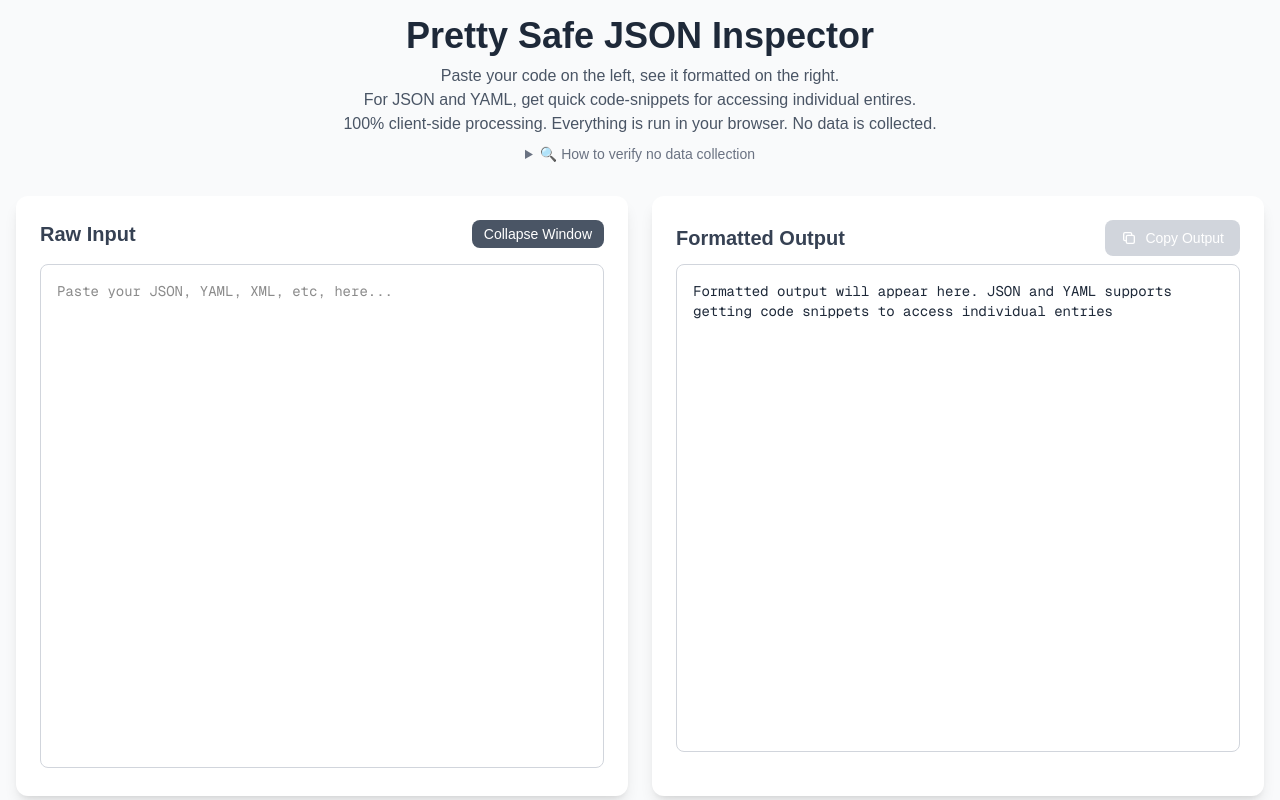
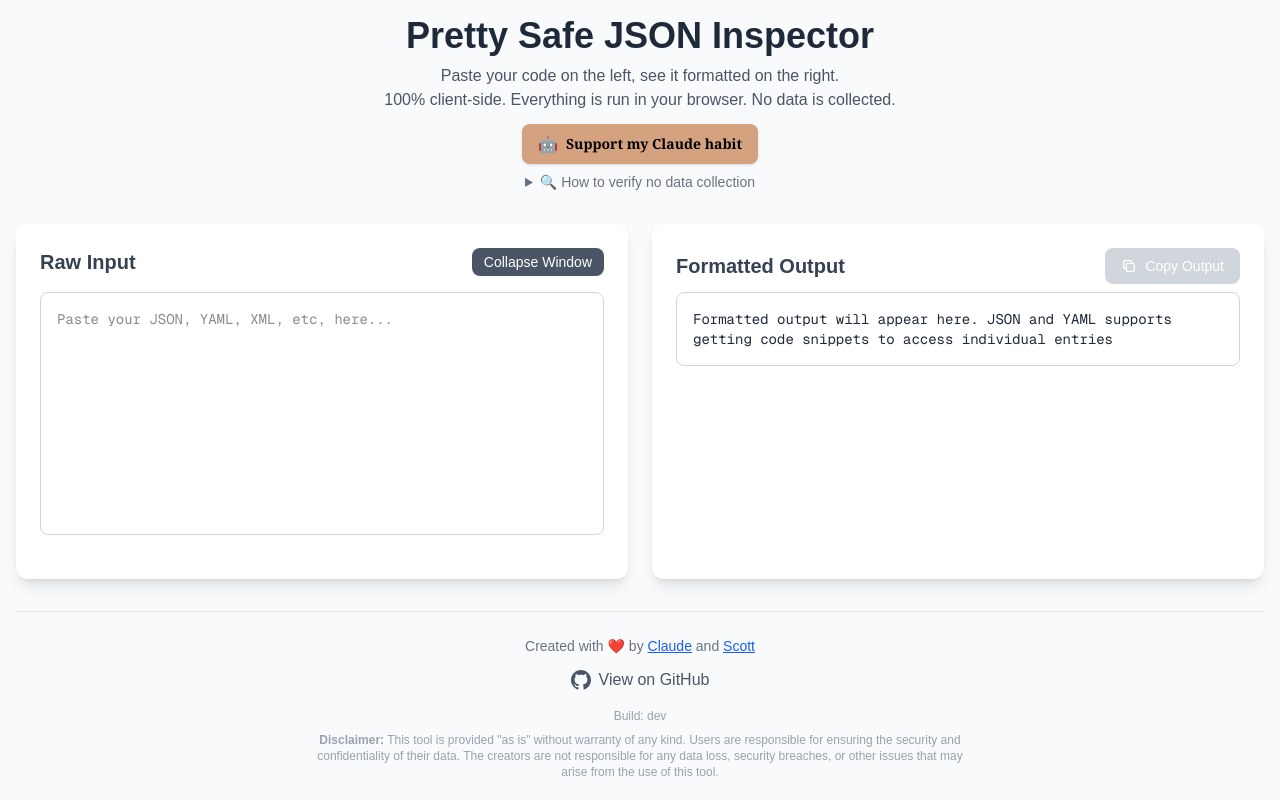
Before and after one commit to GreatScott/pretty-safe-json-inspector, a Next.js app: page / in a window 1280 px wide. Shown: the top 800 px of the page. Built offline with nearby package versions, Linux system fonts and the light colour scheme.

Commit message:
Cleaned up formatting. added buy me coffee link / claude support

```diff
--- a/src/app/page.tsx
+++ b/src/app/page.tsx
@@ -394,8 +394,8 @@
   };
 
   return (
-    <div className="min-h-screen bg-gray-50 p-4">
-      <div className="max-w-7xl mx-auto">
+    <div className="min-h-screen bg-gray-50 p-4 flex flex-col">
+      <div className="max-w-7xl mx-auto flex-1 flex flex-col">
         <header className="text-center mb-8">
           <h1 className="text-4xl font-bold text-gray-800 mb-2">
             Pretty Safe JSON Inspector
@@ -404,10 +404,23 @@
             Paste your code on the left, see it formatted on the right.
           </p>
           <p className="text-gray-600">
-            For JSON and YAML, get quick code-snippets for accessing individual entires.
+            100% client-side. Everything is run in your browser. No data is collected.
           </p>
+          <div className="mt-3">
+            <a
+              href="https://buymeacoffee.com/greatscott"
+              target="_blank"
+              rel="noopener noreferrer"
+              className="inline-flex items-center gap-2 px-4 py-2 rounded-lg transition-colors font-bold text-sm shadow-sm text-black hover:opacity-90"
+              style={{
+                backgroundColor: '#D4A27F',
+                fontFamily: 'ui-serif, Georgia, Cambria, "Times New Roman", Times, serif'
+              }}
+            >
+              <span className="text-base">🤖</span> Support my Claude habit
+            </a>
+          </div>
           <p className="text-gray-600">
-            100% client-side processing. Everything is run in your browser. No data is collected.
           </p>
           <details className="text-sm text-gray-500 mt-2 max-w-md mx-auto">
             <summary className="cursor-pointer hover:text-gray-700">🔍 How to verify no data collection</summary>
@@ -432,7 +445,7 @@
           )}
         </header>
 
-        <div className={`grid gap-6 h-[calc(100vh-200px)] ${isInputCollapsed ? 'grid-cols-1' : 'grid-cols-1 lg:grid-cols-2'}`}>
+        <div className={`grid gap-6 flex-1 min-h-0 ${isInputCollapsed ? 'grid-cols-1' : 'grid-cols-1 lg:grid-cols-2'}`}>
           {!isInputCollapsed && (
             <div className="bg-white rounded-xl shadow-lg p-6">
               <div className="flex justify-between items-center mb-4">
@@ -450,7 +463,7 @@
                 value={input}
                 onChange={(e) => handleInputChange(e.target.value)}
                 placeholder="Paste your JSON, YAML, XML, etc, here..."
-                className="w-full h-[calc(100%-3rem)] resize-none border border-gray-300 rounded-lg p-4 font-mono text-sm focus:outline-none focus:ring-2 focus:ring-blue-500 focus:border-transparent"
+                className="w-full h-[calc(100%-4rem)] resize-none border border-gray-300 rounded-lg p-4 font-mono text-sm focus:outline-none focus:ring-2 focus:ring-blue-500 focus:border-transparent"
                 onPaste={() => {
                   // Prevent scroll jumping on paste
                   const currentScrollY = window.scrollY;
@@ -530,7 +543,7 @@
                 </div>
               </div>
             )}
-            <div className="h-[calc(100%-4rem)] border border-gray-300 rounded-lg p-4 overflow-auto">
+            <div className="flex-1 border border-gray-300 rounded-lg p-4 overflow-auto">
               {error ? (
                 <div className="text-red-500 font-mono text-sm">{error}</div>
               ) : (detectedFormat === "JSON" || detectedFormat === "YAML") && jsonLines.length > 0 ? (
@@ -570,7 +583,7 @@
           </div>
         </div>
 
-        <footer className="text-center mt-8 pt-6 border-t border-gray-200">
+        <footer className="text-center mt-8 pt-6 border-t border-gray-200 flex-shrink-0">
           <p className="text-sm text-gray-500 mb-3">
             Created with ❤️ by{" "}
             <a
```
